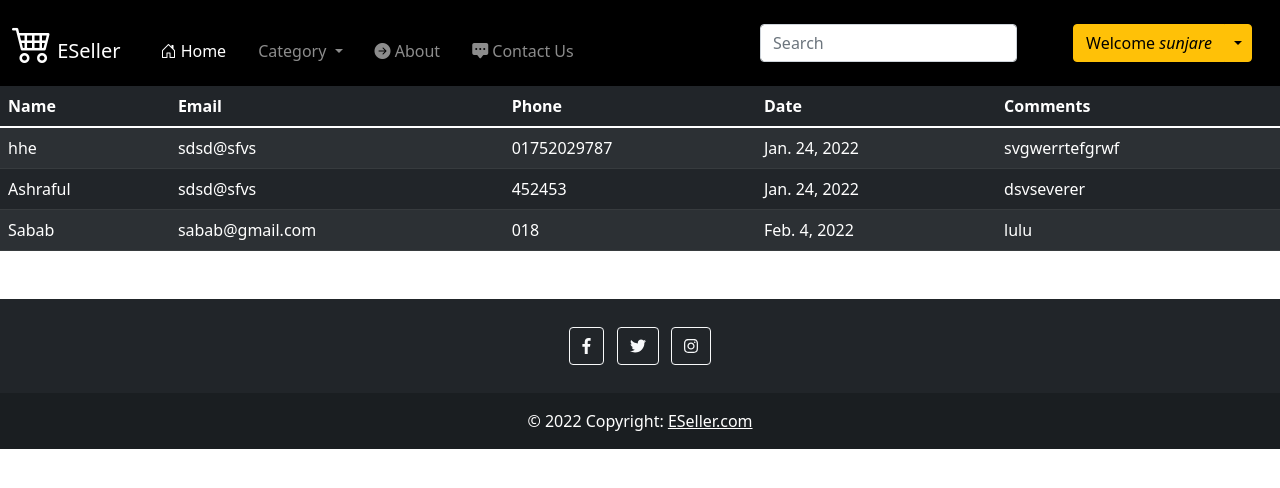
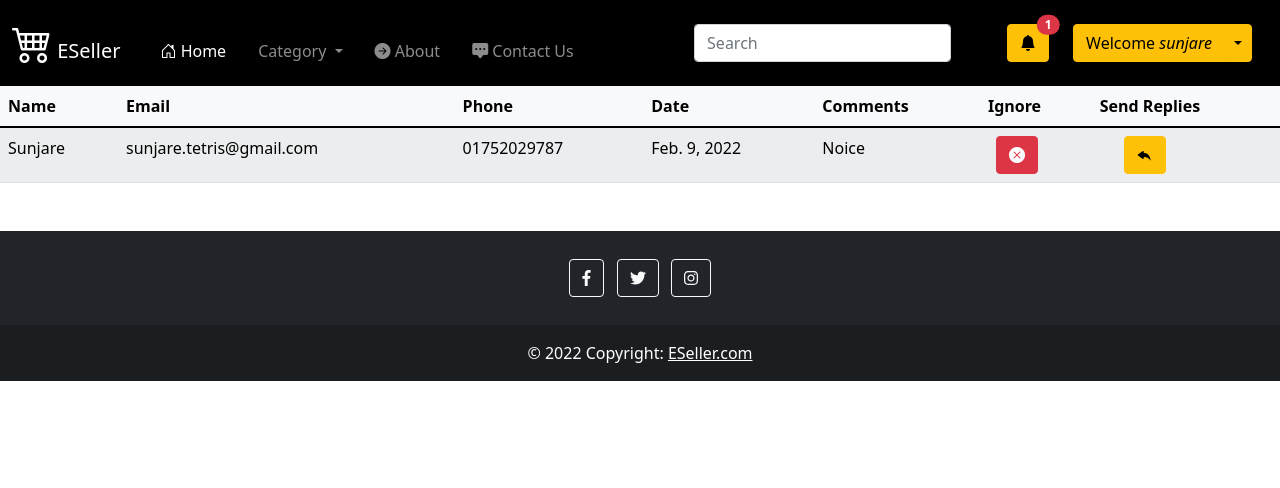
Before and after one commit to Sunjaree/Eseller-Online-Shop, a Django app: page /contact_admin in a window 1280 px wide. Shown: the top 488 px of the page. Run offline with Django 3.2, Linux system fonts and the light colour scheme; a user stored in the database is signed in; data comes from the database, SQL or seed files in the repository; parts of the project's set-up code (start-up, migrations or seed data) failed here and were passed over; some libraries are stand-ins or nearby versions.

Commit message:
Now Admin can send replies through mail to those who contacted

```diff
--- a/ESeller/home/models.py
+++ b/ESeller/home/models.py
@@ -7,6 +7,7 @@
 
 # Create your models here.
 class Contact(models.Model):
+    message_id = models.AutoField(primary_key=True)
     name = models.CharField(max_length=100)
     email = models.CharField(max_length=100)
     phone = models.CharField(max_length=100);
--- a/ESeller/home/urls.py
+++ b/ESeller/home/urls.py
@@ -37,8 +37,9 @@
     path("update_product/<int:product_id>", views.update_product, name='update_product'),
 
     #for Admin contact
-    path("contact_admin",views.contact_admin, name='contact_admin')
-
+    path("contact_admin",views.contact_admin, name='contact_admin'),
+    path("sendEmails_contact_admin/<int:message_id>",views.sendEmails_contact_admin, name='sendEmails_contact_admin'),
+    path("deleteEmails_contact_admin/<int:message_id>",views.deleteEmails_contact_admin, name='deleteEmails_contact_admin'),
 
 
 
--- a/ESeller/home/views.py
+++ b/ESeller/home/views.py
@@ -12,6 +12,7 @@
 from django.contrib.auth import authenticate,login,logout
 from django.contrib.auth.decorators import login_required
 import os
+from django.core.mail import send_mail
 
 from django.db import models
 # Create your views here.
@@ -49,11 +50,40 @@
             messages.success(request, 'Your response has been submitted successfully!!!')
     return render(request,'contact.html')
 
+
+# Admin Send Email Through Contact
+def sendEmails_contact_admin(request,message_id):
+    if request.method=='POST':
+        recipient = request.POST.get('recipient_name')
+        subject = request.POST.get('email_subject')
+        message = request.POST.get('message_text')
+
+        send_mail(
+            subject,
+            message,
+            'eseller.sunjare@gmail.com',
+            [recipient],
+            fail_silently=False
+        )
+        messages.success(request, 'Message has been sent successfully!!!')
+        return redirect("contact_admin")
+
+# Admin Delete Email Through Contact
+def deleteEmails_contact_admin(request,message_id):
+        message = Contact.objects.get(pk=message_id)
+        message.delete()
+        return redirect("contact_admin")
+
+
+
+
+
+
 # Contact Admin
 @login_required(login_url='/login')
 def contact_admin(request):
     if request.user.is_superuser :
-      contact = Contact.objects.all()
+      contact = Contact.objects.all().order_by('-date')
       n = Contact.objects.count()
       params = {'contact': contact, 'n':1}
       return render(request,'contact_admin.html',params)
--- a/ESeller/templates/base.html
+++ b/ESeller/templates/base.html
@@ -17,7 +17,7 @@
   <script defer src="https://use.fontawesome.com/releases/v5.0.8/js/all.js" integrity="sha384-SlE991lGASHoBfWbelyBPLsUlwY1GwNDJo3jSJO04KZ33K2bwfV9YBauFfnzvynJ" crossorigin="anonymous"></script>
 
 
-
+  <!-- <link rel="icon" src="static/lul.png"> -->
 
 
   <title>{% block title %}{% endblock title %}</title>
@@ -33,7 +33,7 @@
 
 
 
-  <nav class="navbar navbar-expand-lg navbar-dark" style="background-color: #000000">
+  <nav class="navbar navbar-expand-lg navbar-dark" style="background-color: #000000;">
 
 
     <div class="container-fluid">
@@ -92,6 +92,7 @@
               Contact Us</a>
           </li>
         </ul>
+
         <form class="d-flex mb-3 mt-3 me-5">
           <input class="form-control me-2" type="search" placeholder="Search" aria-label="Search" />
           <!-- <button class="btn btn-outline-success" type="submit">Search</button> -->
@@ -102,6 +103,16 @@
         {% if user.is_authenticated %}
 
         {% if user.is_superuser%}
+
+
+        <button type="button" class="btn btn-warning position-relative me-4">
+          <i class="bi bi-bell-fill"></i>
+          <span class="position-absolute top-0 start-100 translate-middle badge rounded-pill bg-danger">
+            1
+            <span class="visually-hidden">unread messages</span>
+          </span>
+        </button>
+
         {% comment %} Nothing will happen because admin can not buy products {% endcomment %}
         {% else %}
         <a type="button" class="btn btn-warning me-2" href="/cart"><i class="bi bi-bag-check-fill"></i> Cart(0)</a>
@@ -256,6 +267,7 @@
 
   <!-- Optional JavaScript; choose one of the two! -->
 
+
   {% block body %}{% endblock body %}
   <!-- Option 1: Bootstrap Bundle with Popper -->
   <script src="https://cdn.jsdelivr.net/npm/bootstrap@5.1.3/dist/js/bootstrap.bundle.min.js"
@@ -269,36 +281,47 @@
     -->
 
 
-    <footer class="bg-dark text-center text-white mt-5">
-      <!-- Grid container -->
+
+
+
+
+    <footer class="bg-dark text-center text-white last-part">
+
       <div class="container p-4 pb-0">
-        <!-- Section: Social media -->
+
         <section class="mb-4">
-          <!-- Facebook -->
+
           <a class="btn btn-outline-light btn-floating m-1" href="https://facebook.com/home" role="button"><i class="fab fa-facebook-f"></i></a>
 
-          <!-- Twitter -->
+
           <a class="btn btn-outline-light btn-floating m-1" href="https://twitter.com" role="button"
             ><i class="fab fa-twitter"></i
           ></a>
 
-          <!-- Instagram -->
+
           <a class="btn btn-outline-light btn-floating m-1" href="https://instagram.com" role="button"
             ><i class="fab fa-instagram"></i
           ></a>
 
         </section>
-        <!-- Section: Social media -->
+
       </div>
-      <!-- Grid container -->
 
-      <!-- Copyright -->
       <div class="text-center p-3" style="background-color: rgba(0, 0, 0,0.2);">
         © 2022 Copyright:
         <a class="text-white" href="https://eseller.com">ESeller.com</a>
       </div>
-      <!-- Copyright -->
     </footer>
+
+
+
+
+
+
+
+
+
+
 
 
 </body>
--- a/ESeller/templates/contact.html
+++ b/ESeller/templates/contact.html
@@ -58,7 +58,7 @@
         </div>
          <br>
         <div class="d-grid gap-2 col-6 mx-auto">
-            <button class="btn btn-primary py-md-2" type="submit">Submit</button>
+            <button class="btn btn-warning py-md-2" type="submit">Submit</button>
         </div>
     </form>
 
--- a/ESeller/templates/contact_admin.html
+++ b/ESeller/templates/contact_admin.html
@@ -11,8 +11,8 @@
 
 {% block body %}
 
-
-<table class="table table-dark table-striped mb-5">
+<div class="container-fluid px-0 py-0 mb-5">
+  <table class="table table-light table-striped mb-5">
     <thead>
       <tr>
         <th scope="col">Name</th>
@@ -20,6 +20,8 @@
         <th scope="col">Phone</th>
         <th scope="col">Date</th>
         <th scope="col">Comments</th>
+        <th scope="col">Ignore</th>
+        <th scope="col">Send Replies</th>
 
       </tr>
     </thead>
@@ -31,6 +33,59 @@
         <td>{{i.phone}}</td>
         <td>{{i.date}}</td>
         <td>{{i.comment}}</td>
+
+        <!-- Ignore -->
+        <td><a class="btn btn-danger ms-2" href="{% url 'deleteEmails_contact_admin' i.message_id %}" role="button"><i class="bi bi-x-circle-fill"></i></a></td>
+
+
+
+
+        <td>
+
+          <button type="button" class="btn btn-warning ms-4" data-bs-toggle="modal" data-bs-target="#ReplyModal-{{ forloop.counter }}"><i class="bi bi-reply-fill"></i></button>
+
+          <div class="modal fade" id="ReplyModal-{{ forloop.counter }}" tabindex="-1" aria-labelledby="ReplyModal" aria-hidden="true">
+            <div class="modal-dialog modal-dialog-centered">
+              <div class="modal-content">
+                <div class="modal-header">
+                  <h5 class="modal-title" style="color:black" id="ReplyModal">Send message to {{i.name}}</h5>
+                  <button type="button" class="btn-close" data-bs-dismiss="modal" aria-label="Close"></button>
+                </div>
+                <div class="modal-body">
+                  <form action="{% url 'sendEmails_contact_admin' i.message_id %}" method="post">
+
+                    {% csrf_token %}
+                    <div class="mb-3">
+                      <label for="recipient-name" class="col-form-label" style="color:black">Recipient:</label>
+                      <input type="text" class="form-control" id="recipient_name"  name="recipient_name" value="{{i.email}}">
+                    </div>
+
+                    <div class="mb-3">
+                      <label for="recipient-name" class="col-form-label" style="color:black">Subject:</label>
+                      <input type="text" class="form-control" id="email_subject" name="email_subject">
+                    </div>
+
+                    <div class="mb-3">
+                      <label for="message-text" class="col-form-label" style="color:black">Message:</label>
+                      <textarea class="form-control" id="message_text" name="message_text"></textarea>
+                    </div>
+                    <div class="modal-footer"></div>
+                      <button type="button" class="btn btn-secondary" data-bs-dismiss="modal">Close</button>
+                      <button type="submit" class="btn btn-success">Send</button>
+                    </div>
+                  </form>
+                </div>
+
+
+
+
+              </div>
+            </div>
+          </div>
+        </td>
+
+
+
       </tr>
 
       {% endfor %}
@@ -39,7 +94,7 @@
   </table>
 
 
-
+</div>
 
 
 {% endblock body %}
--- a/ESeller/templates/index.html
+++ b/ESeller/templates/index.html
@@ -68,7 +68,6 @@
 
 
 
-<!-- <div class="container my-4 bg-danger text-center"><h1><b><p style="color:rgb(255, 255, 255)">Our Items</p></b></h1></div> -->
 <div class="p-3 mb-1 bg-danger text-white text-center my-2">
   <h1><b>Our Items</b></h1>
 </div>
```
Also changed, not shown: ESeller/ESeller/settings.py (+8 -0 lines), ESeller/db.sqlite3, ESeller/home/migrations/0003_auto_20220209_2124.py (added), ESeller/static/medicine.jfif (added). Lines whose indentation alone changed are shown as unchanged.
